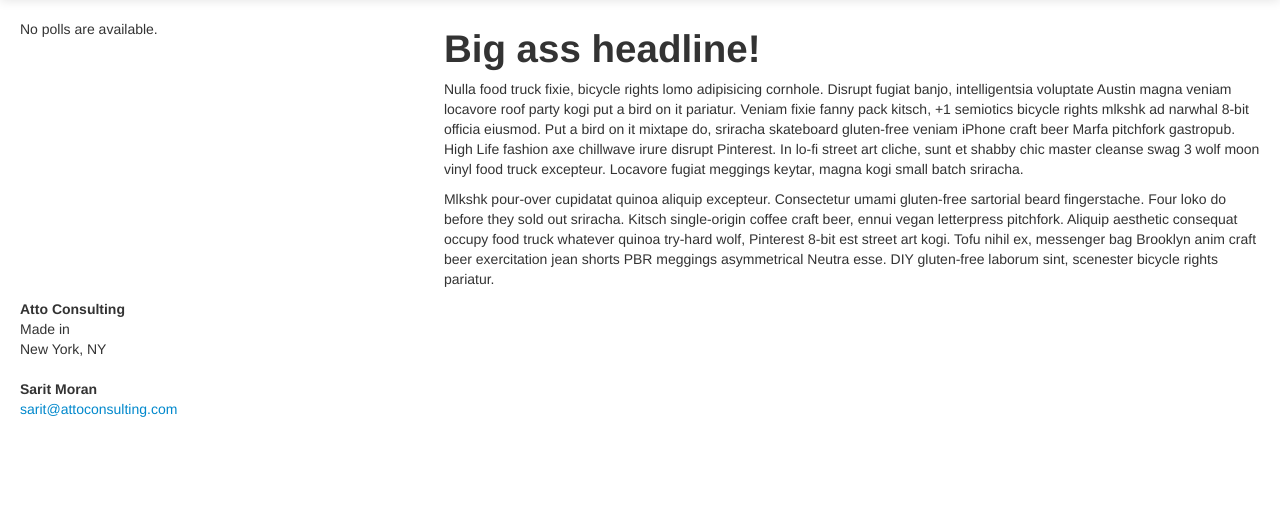
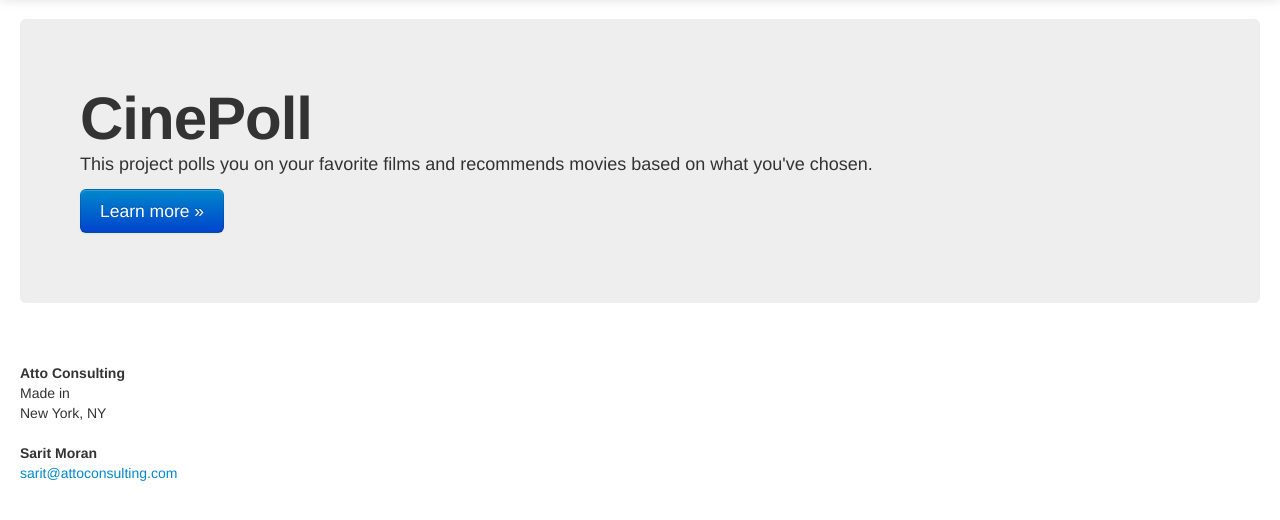
Before and after one commit to sarit303/sarit_intro, a Django app: template polls/templates/polls/index.html in a window 1280 px wide. Shown: the part 41-561 px from the top of the page. Run offline with Django 3.2, Linux system fonts and the light colour scheme; the template is opened without the code that fills it, so the values that code supplies are empty.

Commit message:
Some redesign with Bootstrap

```diff
--- a/polls/static/polls/style.css
+++ b/polls/static/polls/style.css
@@ -6,3 +6,10 @@ body {
 .sidebar-content ul {
   list-style-type: none;
 }
+
+.poll-list {
+  margin-left:0px;
+  text-align:center;
+  clear:left;
+  clear:right;
+}
--- a/polls/templates/base.html
+++ b/polls/templates/base.html
@@ -47,11 +47,7 @@
 
 <div class="container-fluid">
   <div class="row-fluid">
-    <div class="span4 sidebar-content">
-      {% block sidebar-content %}
-      {% endblock %}
-    </div>
-    <div class="span8 main-content">
+    <div class="span12 main-content">
       {% block header %}
       {% endblock %}
       {% block content %}
--- a/polls/templates/polls/index.html
+++ b/polls/templates/polls/index.html
@@ -1,32 +1,27 @@
 {% extends "base.html" %}
 
-{% block sidebar-content %}
-{% if latest_poll_list %}
+{% block content %}
 
-    <ul class="poll-list">
+<div class="span12">
+    <div class="hero-unit">
+        <h1>CinePoll</h1>
+            <p>This project polls you on your favorite films and recommends movies based on what you've chosen.</p>
+            <p><a href="#" class="btn btn-primary btn-large">Learn more &raquo;</a></p>
+    </div>
+
+    </div><!--/row-->
+
+
+<ul class="media-grid poll-list">
+    <li class="span12">
     {% for poll in latest_poll_list %}
-	<li class="poll">
-        <a href="{% url 'polls:detail' poll.id %}">{{ poll.question }}</a>
+        <div class="span4 thumbnail">
+            <img data-src="hamburg.png" alt="">
+            <h4><a href="{% url 'polls:detail' poll.id %}">{{ poll.question }}</a></h4>
+        </div>
+    {% endfor %}
     </li>
-    {% endfor %}
-    </ul>
-{% else %}
-    <p>No polls are available.</p>
+</ul>
 
-{% endif %}
+
 {% endblock %}
-
-{% block content %}
-<h1>Big ass headline!</h1>
-
-<ul class="poll-list">
-    {% for poll in latest_poll_list %}
-	<li class="span4 poll-block">
-        <a href="{% url 'polls:detail' poll.id %}">{{ poll.question }}</a>
-    </li>
-    {% endfor %}
-    </ul>
-<p>Nulla food truck fixie, bicycle rights lomo adipisicing cornhole. Disrupt fugiat banjo, intelligentsia voluptate Austin magna veniam locavore roof party kogi put a bird on it pariatur. Veniam fixie fanny pack kitsch, +1 semiotics bicycle rights mlkshk ad narwhal 8-bit officia eiusmod. Put a bird on it mixtape do, sriracha skateboard gluten-free veniam iPhone craft beer Marfa pitchfork gastropub. High Life fashion axe chillwave irure disrupt Pinterest. In lo-fi street art cliche, sunt et shabby chic master cleanse swag 3 wolf moon vinyl food truck excepteur. Locavore fugiat meggings keytar, magna kogi small batch sriracha.
-</p>
-<p>Mlkshk pour-over cupidatat quinoa aliquip excepteur. Consectetur umami gluten-free sartorial beard fingerstache. Four loko do before they sold out sriracha. Kitsch single-origin coffee craft beer, ennui vegan letterpress pitchfork. Aliquip aesthetic consequat occupy food truck whatever quinoa try-hard wolf, Pinterest 8-bit est street art kogi. Tofu nihil ex, messenger bag Brooklyn anim craft beer exercitation jean shorts PBR meggings asymmetrical Neutra esse. DIY gluten-free laborum sint, scenester bicycle rights pariatur.	</p>
-{% endblock %}
```
Also changed, not shown: mysite.db, polls/static/img/hamburg.png (added), polls/static/polls/images/hamburg.jpg (added), polls/static/polls/images/hamburg.png (added), polls/static/polls/images/hamburg2.jpg (added).
